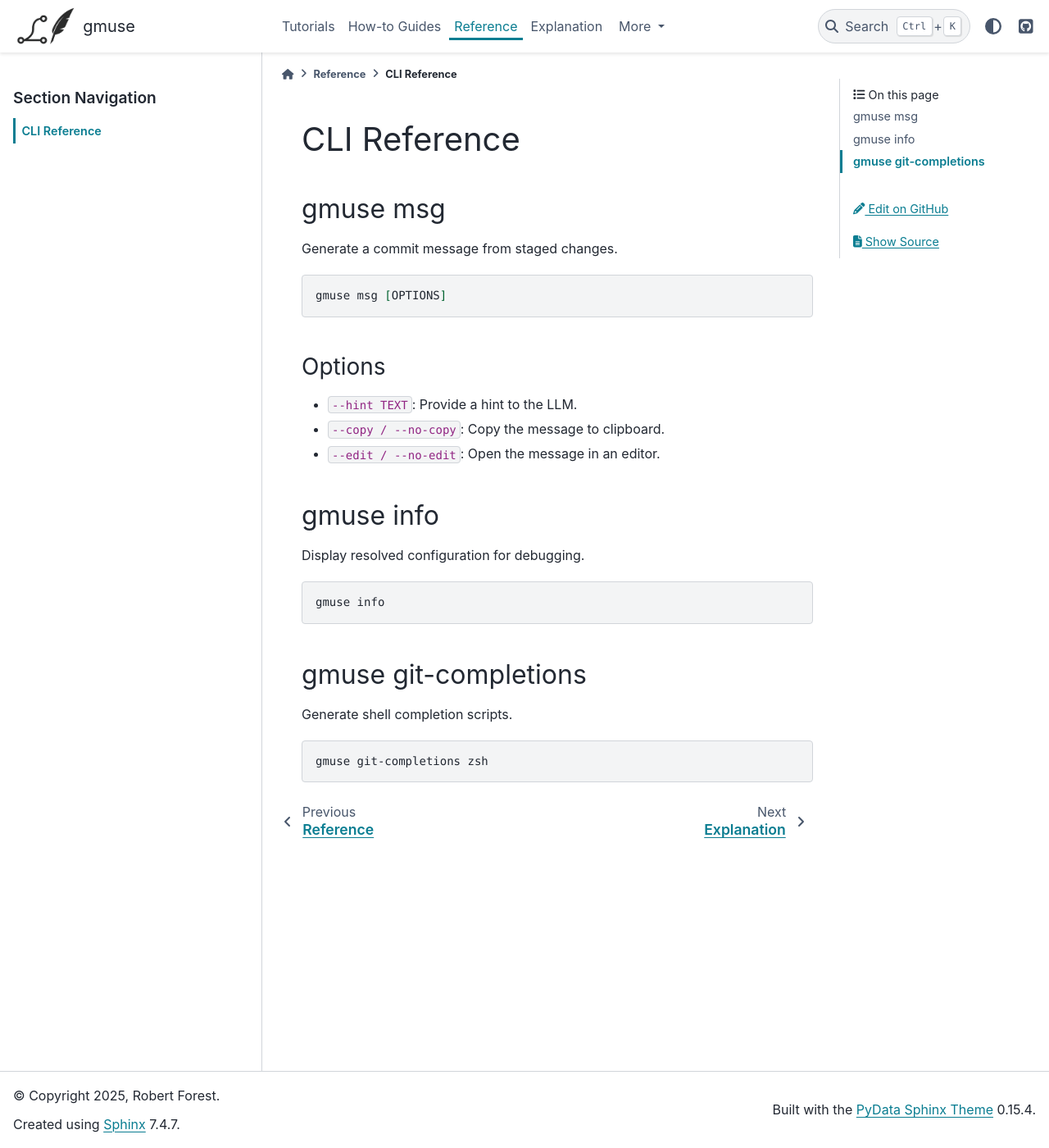
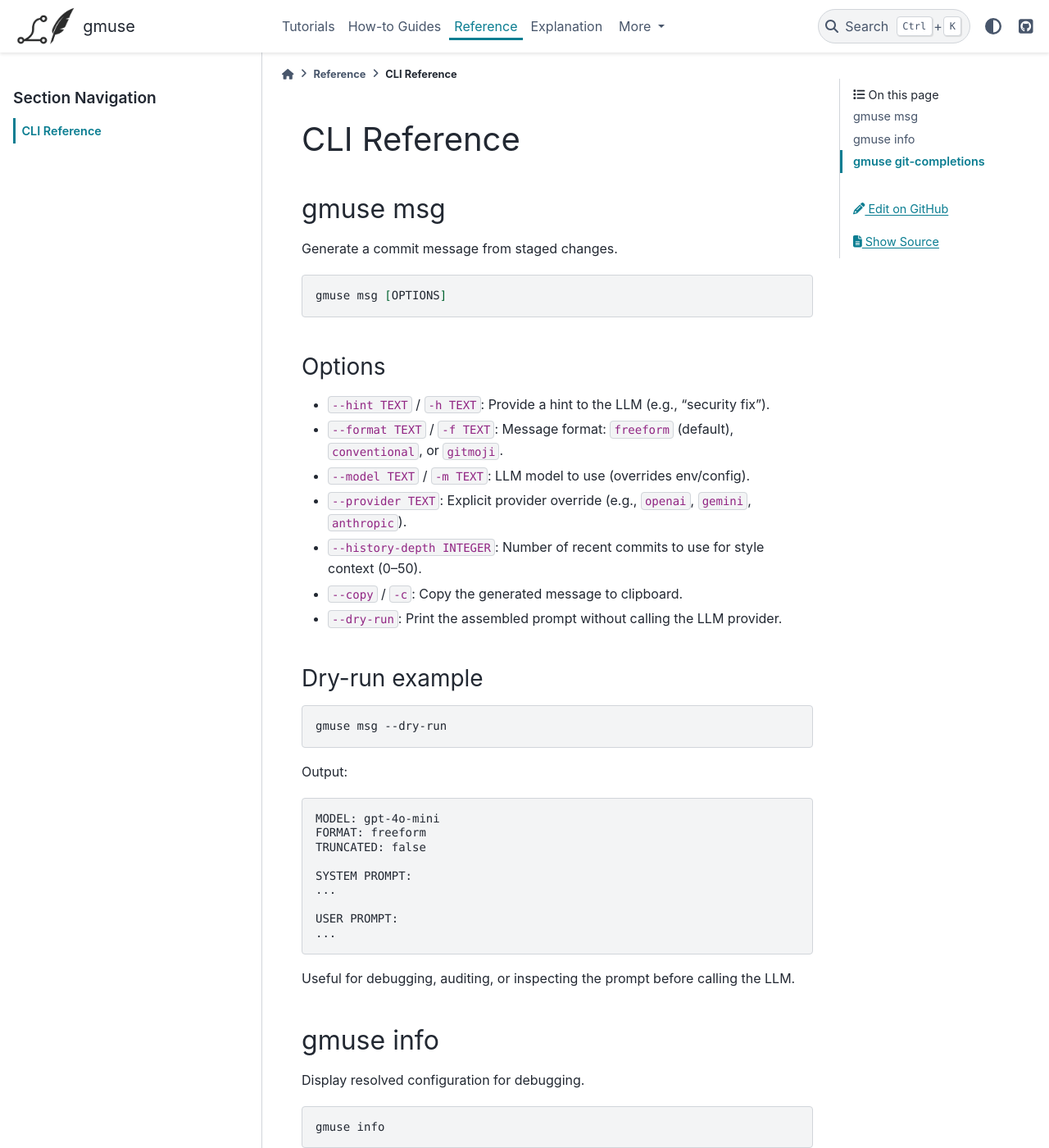
Before and after one commit to rvforest/gmuse, a Sphinx documentation site: the page built from docs/source/reference/cli.md, in a window 1280 px wide and 1400 px high. Shown: the whole window at 82% size. Built offline with Sphinx 7.4.7 and the PyData theme 0.15.4, drawn with Linux system fonts in a browser that asks for light colours; pages that are not in the unit, such as notebooks, are missing from menus.

Commit message:
docs: document --dry-run option

````diff
--- a/docs/source/reference/cli.md
+++ b/docs/source/reference/cli.md
@@ -10,9 +10,35 @@
 
 ### Options
 
-- `--hint TEXT`: Provide a hint to the LLM.
-- `--copy / --no-copy`: Copy the message to clipboard.
-- `--edit / --no-edit`: Open the message in an editor.
+- `--hint TEXT` / `-h TEXT`: Provide a hint to the LLM (e.g., "security fix").
+- `--format TEXT` / `-f TEXT`: Message format: `freeform` (default), `conventional`, or `gitmoji`.
+- `--model TEXT` / `-m TEXT`: LLM model to use (overrides env/config).
+- `--provider TEXT`: Explicit provider override (e.g., `openai`, `gemini`, `anthropic`).
+- `--history-depth INTEGER`: Number of recent commits to use for style context (0–50).
+- `--copy` / `-c`: Copy the generated message to clipboard.
+- `--dry-run`: Print the assembled prompt without calling the LLM provider.
+
+### Dry-run example
+
+```bash
+gmuse msg --dry-run
+```
+
+Output:
+
+```text
+MODEL: gpt-4o-mini
+FORMAT: freeform
+TRUNCATED: false
+
+SYSTEM PROMPT:
+...
+
+USER PROMPT:
+...
+```
+
+Useful for debugging, auditing, or inspecting the prompt before calling the LLM.
 
 ## gmuse info
 
````
Also changed, not shown: docs/source/tutorials/quickstart.md (+2 -0 lines).
